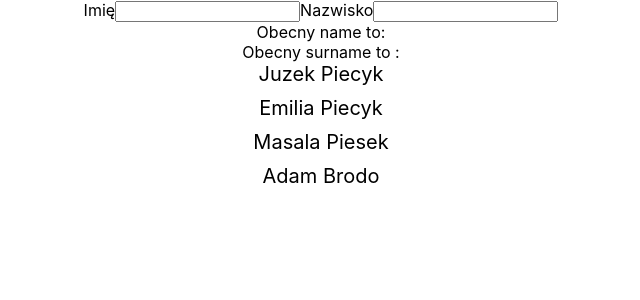
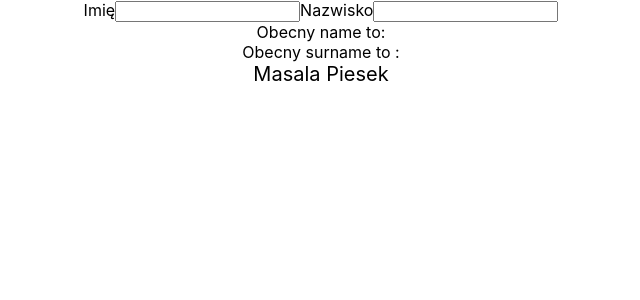
Before and after one commit to masives/taste-react, a React (Create React App) app: page / in a window 1280 px wide. Shown: the top 300 px of the page, without its empty margins (319-959 px from the left). Built offline with nearby package versions, Linux system fonts and the light colour scheme; the HTML template or start-up script is replaced by a standard one.

Commit message:
add filter

```diff
--- a/src/App.js
+++ b/src/App.js
@@ -18,14 +18,18 @@ class App extends React.Component {
     return (
       <div className="App">
         <Searchbar />
-        {users.map((user) => {
-          console.log(user);
-          return <User name={user.name} surname={user.surname} />;
-        })}
+        {users
+          .filter((user) => {
+            return user.surname.includes('sek');
+          })
+          .map((user) => {
+            console.log(user);
+            return <User name={user.name} surname={user.surname} />;
+          })}
       </div>
     );
   }
 }
-// 13:48
+// 14:02
 
 export default App;
```
